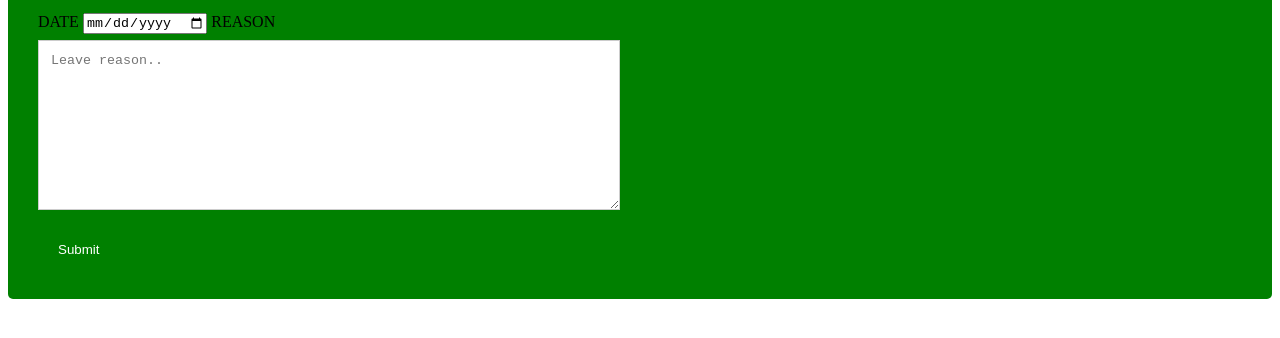
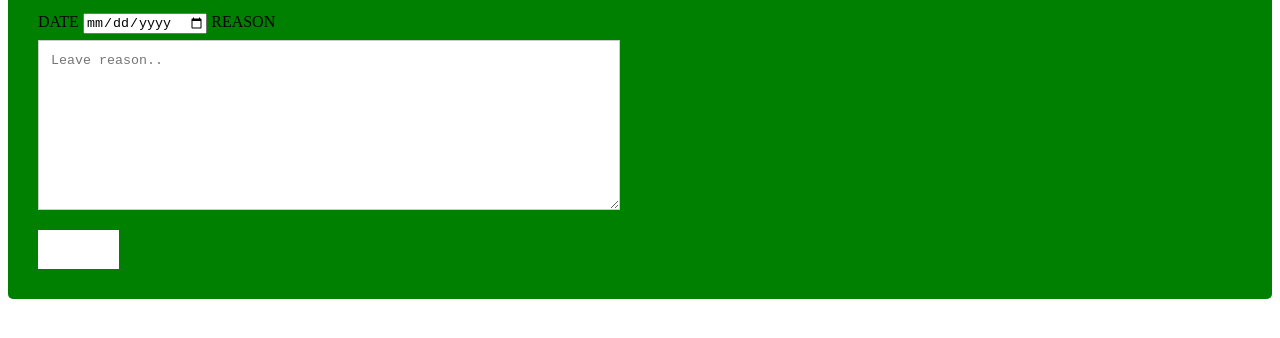
Before and after one commit to NetnNetsolution/NetnNetsolution, a plain HTML site: page index.html in a window 1280 px wide. Shown: the part 294-632 px from the top of the page. Drawn offline with nearby package versions, Linux system fonts and the light colour scheme.

Commit message:
Update style.css

```diff
--- a/style.css
+++ b/style.css
@@ -13,7 +13,7 @@
   }
 
   input[type=submit] {
-    background-color: #008000;
+    background-color: #FFFFFF;
     color: white;
     padding: 12px 20px;
     border: none;
```
